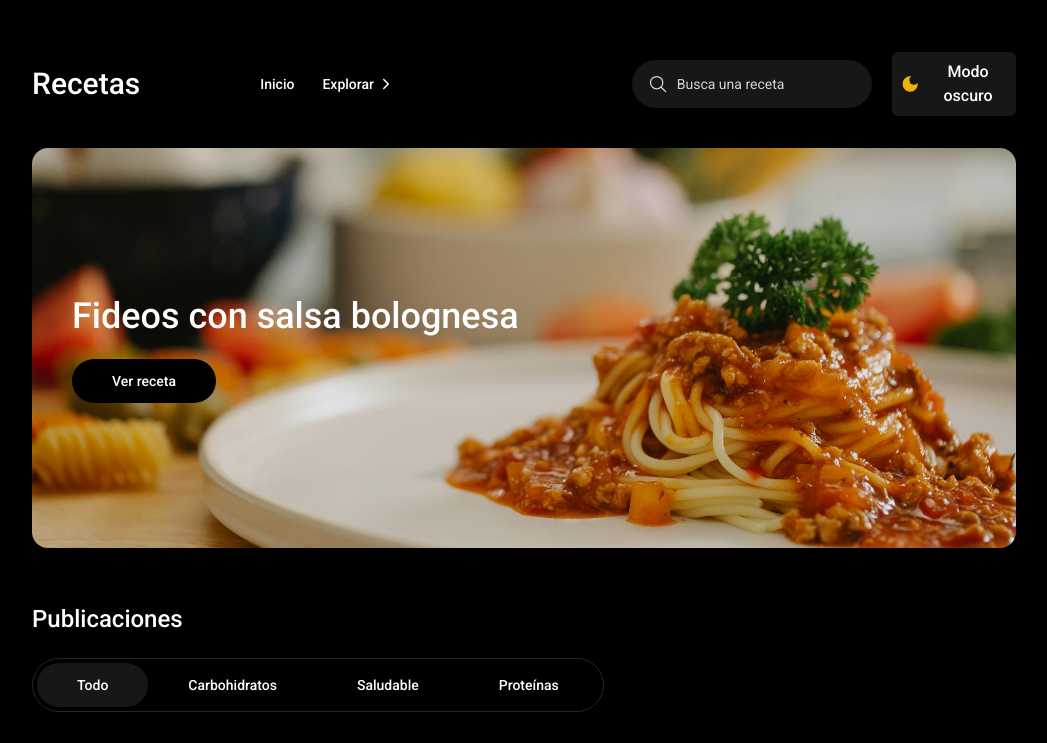
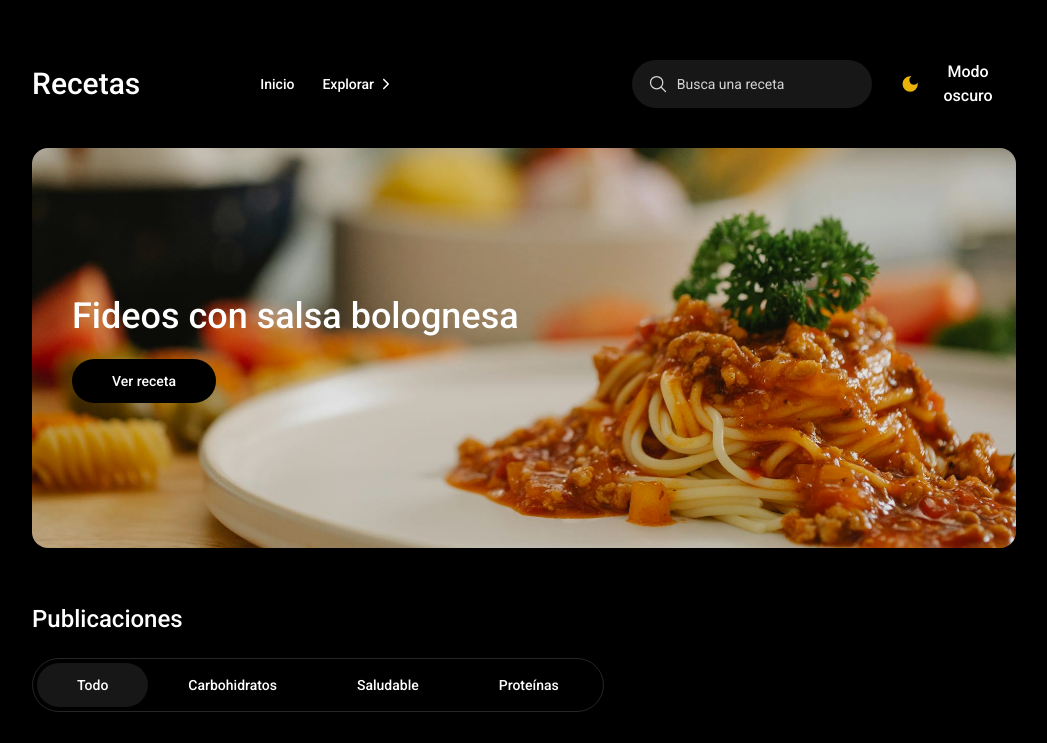
Before and after one commit to FOWMind/recetas, a Next.js app: page / in a window 1280 px wide. Shown: the top 743 px of the page, without its empty margins (116-1163 px from the left). Built offline with nearby package versions, Linux system fonts and the light colour scheme.

Commit message:
style(dark mode): toggle theme button background

```diff
--- a/src/components/common/ToggleTheme.tsx
+++ b/src/components/common/ToggleTheme.tsx
@@ -15,7 +15,7 @@ export const ToggleTheme = ({ className = '', ...props }: ToggleThemeProps) => {
 
 	return (
 		<button
-			className="outline-none bg-neutral-300 dark:bg-neutral-900 p-2 rounded-md border-none cursor-pointer flex items-center justify-start gap-x-2"
+			className="outline-none bg-none p-2 rounded-full border-none cursor-pointer flex items-center justify-start gap-x-2"
 			onClick={onClick}
 			{...props}>
 			<Icon icon={dark ? MdDarkMode : MdLightMode} className="text-violet-800 dark:text-yellow-500" />
```
